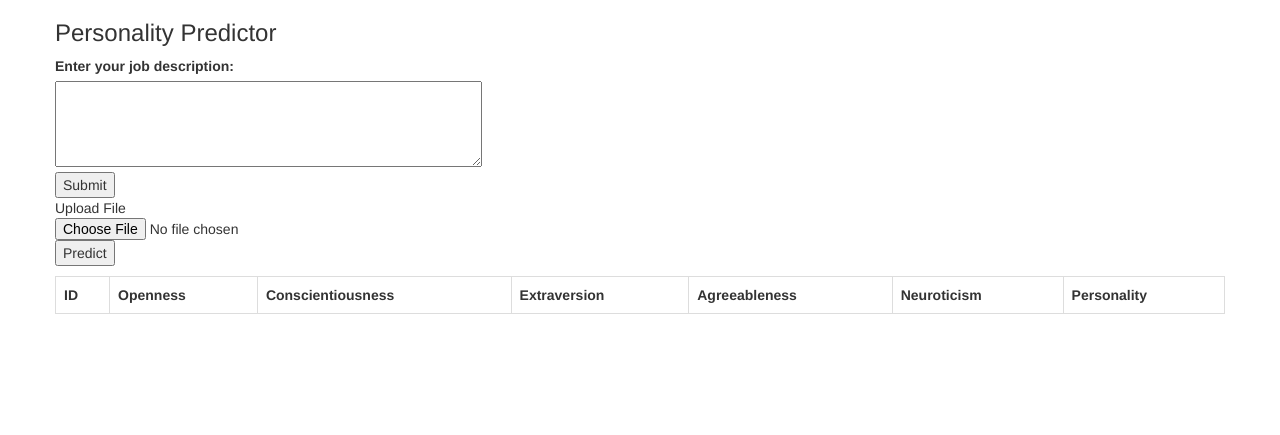
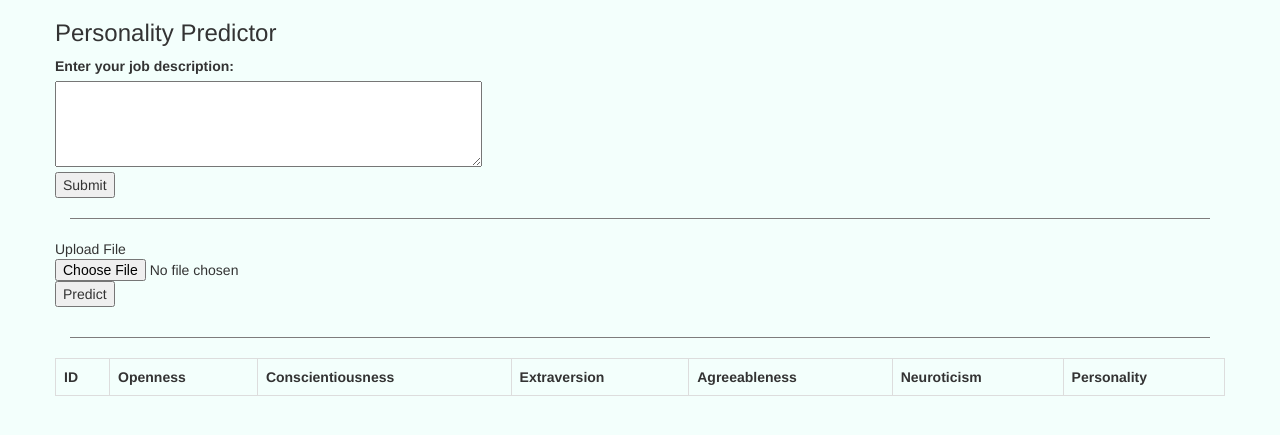
Before and after one commit to Mohsin-Naqvi/PersonalityPredictor, a Django app: page / in a window 1280 px wide. Shown: the top 435 px of the page. Run offline with Django 4.2, Linux system fonts and the light colour scheme; lists and menus that the app fills with data are empty; some libraries are stand-ins or nearby versions.

Commit message:
Alignment Fix in Templates

```diff
--- a/PersonalityPredictorApp/templates/PersonalityPredictor.html
+++ b/PersonalityPredictorApp/templates/PersonalityPredictor.html
@@ -42,11 +42,11 @@
                 <button id="btnPredictPersonalityHandler"> Submit </button>
             </div>
         </div>
-
+        <hr style="border-top: 1px solid rgb(126, 124, 124);">
         <div class="row">
             <div class="col-12">Upload File</div>
             <div class="col-12">
-                <div id="msg"></div>
+
                 <!-- <form method="POST" enctype="multipart/form-data"> -->
                 <p>
                     {% csrf_token %}
@@ -56,6 +56,7 @@
                 <!-- </form> -->
             </div>
         </div>
+        <hr style="border-top: 1px solid rgb(126, 124, 124);">
 
         <div class="row mt-1">
             <div class="col-12">
--- a/Static/css/styles.css
+++ b/Static/css/styles.css
@@ -14,3 +14,7 @@
 }
 
 /* #endregion */
+
+body{
+    background:#f3fffc;
+    }
```
Also changed, not shown: Static/img/background-img.jpeg (added), 1 other file.
